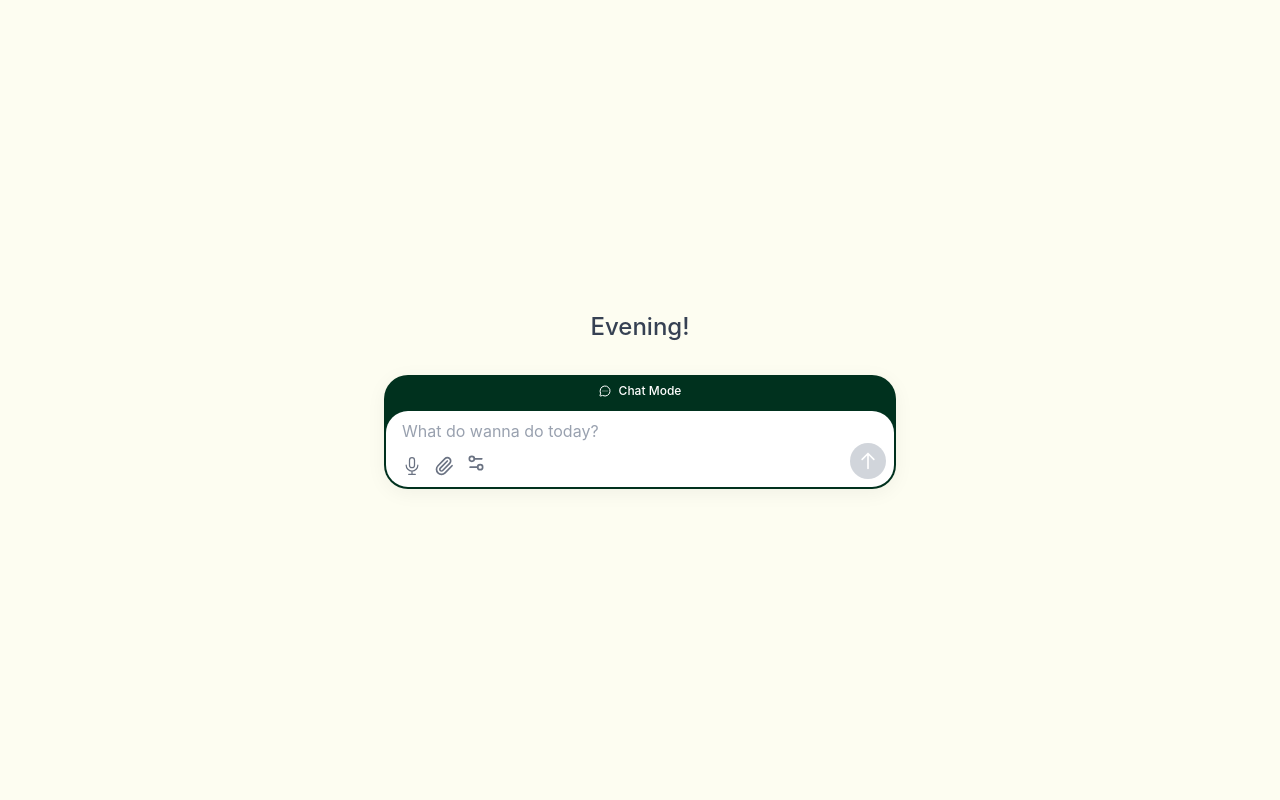
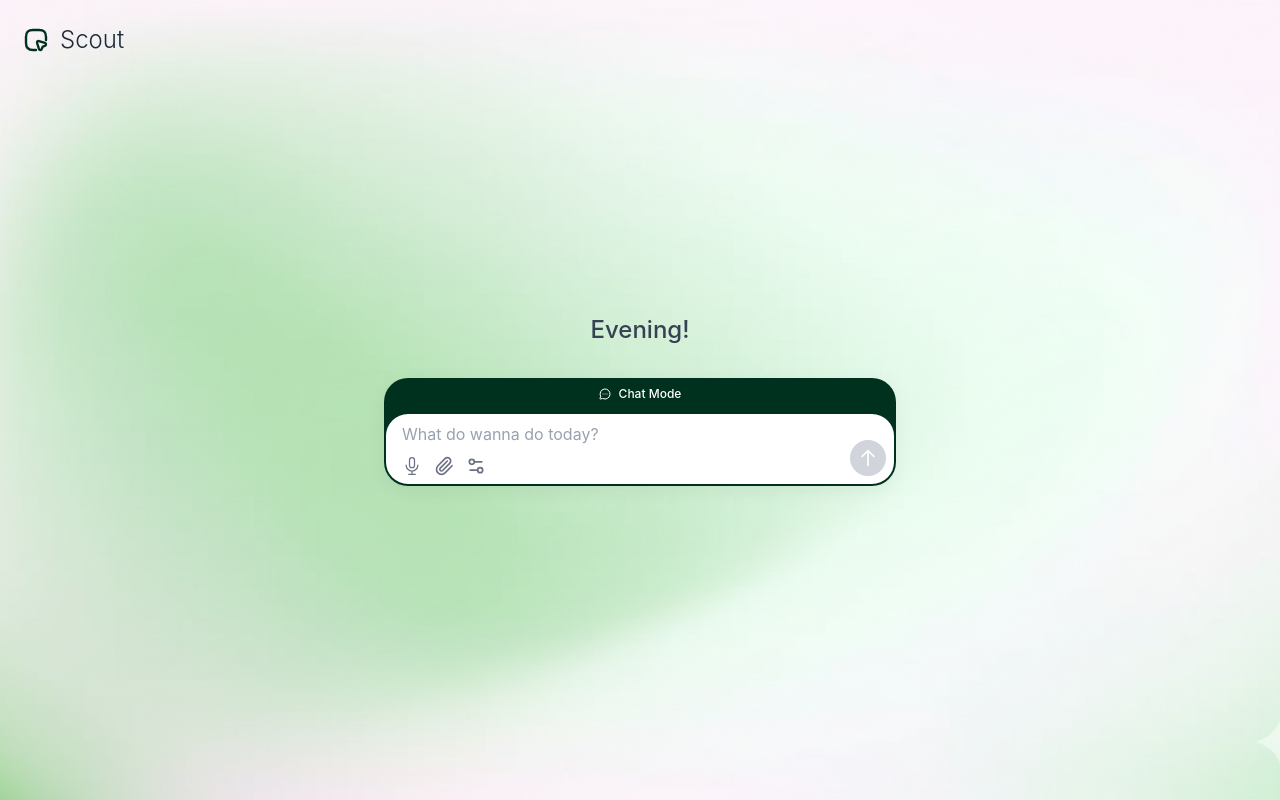
Before and after one commit to victorbash400/scout, a React (Vite) app in the folder scout-frontend/: page / in a window 1280 px wide. Built offline with nearby package versions, Linux system fonts and the light colour scheme; no server answers.

Commit message:
bells and whistles

```diff
--- a/scout-frontend/src/App.tsx
+++ b/scout-frontend/src/App.tsx
@@ -4,6 +4,7 @@ import ChatSection from './chat/chatsection';
 import ChatInput from './chat/chatinput';
 import Sidebar from './components/sidebar';
 import { getTimeBasedGreeting } from './data/greetings';
+import welcomeImage from './assets/welcome.png';
 
 interface Message {
   role: 'user' | 'assistant';
@@ -198,7 +199,7 @@ function App() {
     setFileContext(null);
     setHasStarted(false);
     setTodoList(null);
-    setIsOrchestratorActive(false);
+
 
     try {
       await fetch('http://localhost:8000/api/context/clear', { method: 'POST' });
@@ -402,8 +403,19 @@ function App() {
 
   if (!hasStarted) {
     return (
-      <div className="h-screen flex flex-col items-center justify-center relative" style={{backgroundColor: '#fdfdf1'}}>
-        {/* Scout icon and word removed in welcome mode */}
+      <div
+        className="h-screen flex flex-col items-center justify-center relative"
+        style={{
+          backgroundImage: `url(${welcomeImage})`,
+          backgroundSize: 'cover',
+          backgroundPosition: 'center',
+          backgroundRepeat: 'no-repeat'
+        }}
+      >
+        <div className="absolute top-6 left-6 flex items-center gap-3 z-30">
+          <img src="/scout-favicon.svg" alt="Scout" className="w-6 h-6" />
+          <h1 className="text-2xl font-light text-gray-800">Scout</h1>
+        </div>
         <div className="w-full max-w-2xl px-6">
           <div className="text-center mb-8">
             <p className="text-2xl text-gray-700 font-medium">{getTimeBasedGreeting()}</p>
--- a/scout-frontend/src/chat/chatinput.tsx
+++ b/scout-frontend/src/chat/chatinput.tsx
@@ -143,19 +143,19 @@ const ChatInput: React.FC<ChatInputProps> = ({
                 style={{minHeight: '20px', maxHeight: '120px'}}
               />
               <div className="flex items-center gap-3 pl-2 mt-1">
-                <button type="button" className="text-gray-500 hover:text-green-600" title="Voice Input">
+                <button type="button" className="text-gray-500 hover:text-green-600 flex items-center justify-center" title="Voice Input">
                   <svg className="w-5 h-5" fill="none" stroke="currentColor" viewBox="0 0 24 24">
                     <path strokeLinecap="round" strokeLinejoin="round" strokeWidth={1.5} d="M19 11a7 7 0 01-7 7m0 0a7 7 0 01-7-7m7 7v4m0 0H8m4 0h4m-4-8a3 3 0 01-3-3V5a3 3 0 116 0v6a3 3 0 01-3 3z" />
                   </svg>
                 </button>
                 <input type="file" ref={fileInputRef} onChange={handleFileChange} className="hidden" accept=".pdf" />
-                <button type="button" onClick={handleAttachClick} className="text-gray-500 hover:text-green-600" title="Attach File" disabled={isProcessingFile || !!attachedFile}>
+                <button type="button" onClick={handleAttachClick} className="text-gray-500 hover:text-green-600 flex items-center justify-center" title="Attach File" disabled={isProcessingFile || !!attachedFile}>
                   <Paperclip className="w-5 h-5" />
                 </button>
                 <div className="relative" ref={dropdownRef}>
                   <button
                     type="button"
-                    className="text-gray-500 hover:text-green-600"
+                    className="text-gray-500 hover:text-green-600 flex items-center justify-center"
                     title="Mode"
                     onClick={() => setShowModeModal(!showModeModal)}
                   >
```
Also changed, not shown: scout-frontend/src/assets/welcome.jpeg (added), scout-frontend/src/assets/welcome.png (added).
